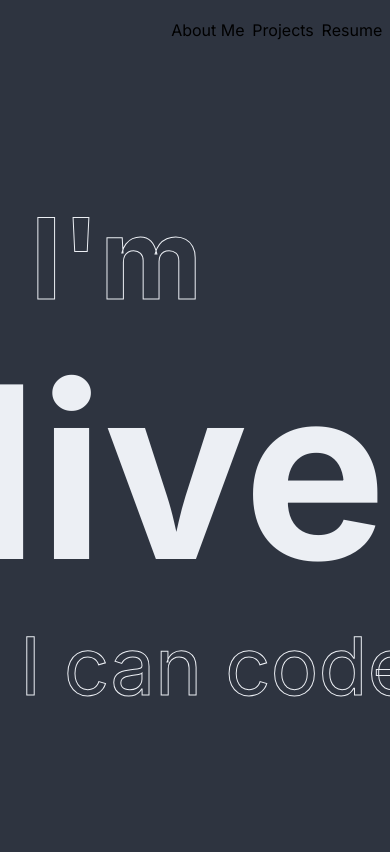
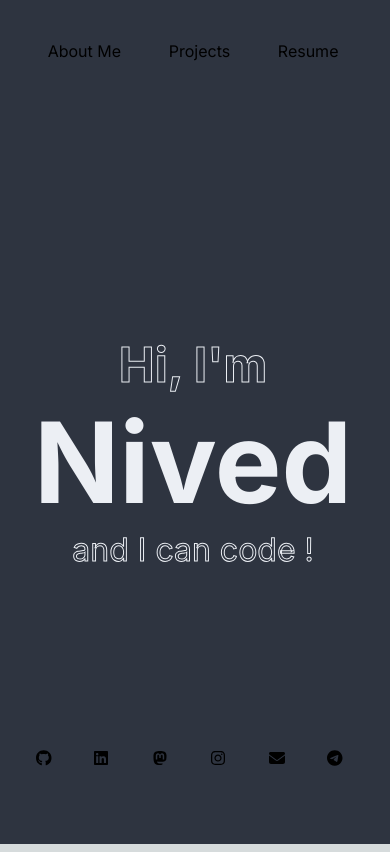
Before and after one commit to n1ved/n1ved.github.io, a Next.js app: page / in a window 390 px wide. Built offline with nearby package versions, Linux system fonts and the light colour scheme.

Commit message:
Responsive homepage

```diff
--- a/src/app/page.module.css
+++ b/src/app/page.module.css
@@ -17,3 +17,11 @@
   max-height: 95vh;
   overflow: hidden;
 }
+
+@media screen and (max-width: 1000px){
+  .bodyContainer{
+    flex-direction: column;
+    justify-content: flex-start;
+    align-items: center;
+  }
+}
--- a/src/components/hero/hero.module.css
+++ b/src/components/hero/hero.module.css
@@ -29,3 +29,21 @@
     -webkit-text-fill-color: transparent;
     -webkit-text-stroke: #ECEFF4 1px;
 }
+
+@media screen and (max-width: 1000px){
+    .hero{
+        min-height: 80vh;
+        padding-left: 0;
+        padding-top: 5vh;
+        align-items: center;
+    }
+    .salutation{
+        font-size: 3rem;
+    }
+    .name{
+        font-size: 7rem;
+    }
+    .description{
+        font-size: 2rem;
+    }
+}
--- a/src/components/navbar/navbar.module.css
+++ b/src/components/navbar/navbar.module.css
@@ -19,3 +19,22 @@
   .navlink{
     padding: 0 1vw;
   }
+
+  @media  screen and (max-width: 1000px) {
+    .navbar{
+      min-height: 10vh;
+      max-height: 10vh;
+      flex-direction: row;
+      justify-content: center;
+      align-items: center;
+    }
+    .navlinks{
+      min-width: 100%;
+      flex-direction: row;
+      justify-content: space-evenly;
+      align-items: center;
+    }
+    .navlink{
+      padding: 1vh 0;
+    }
+  }
--- a/src/components/social/social.module.css
+++ b/src/components/social/social.module.css
@@ -11,3 +11,18 @@
 .link{
     margin: 1vh 0;
 }
+
+@media screen and (max-width: 1000px){
+    .social{
+        min-width: 100%;
+        flex-direction: row;
+        justify-content: center;
+        align-items: flex-end;
+        padding-bottom: 5vh;
+        max-height: 5vh;
+    }
+    .link{
+        min-width: 5%;
+        margin: 0 5vw;
+    }
+}
```
Also changed, not shown: 1 other file (tests, documents, lock files or other folders).
